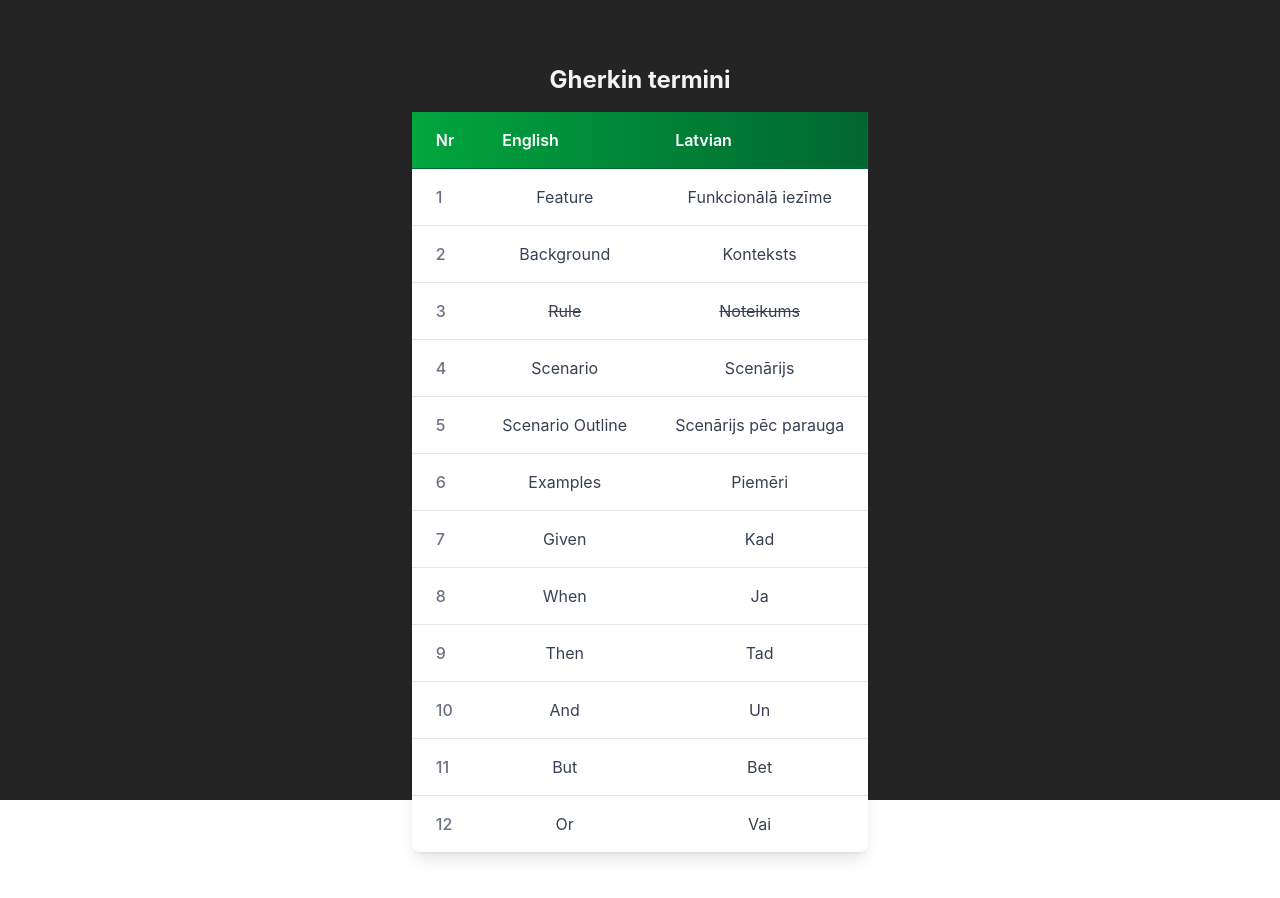
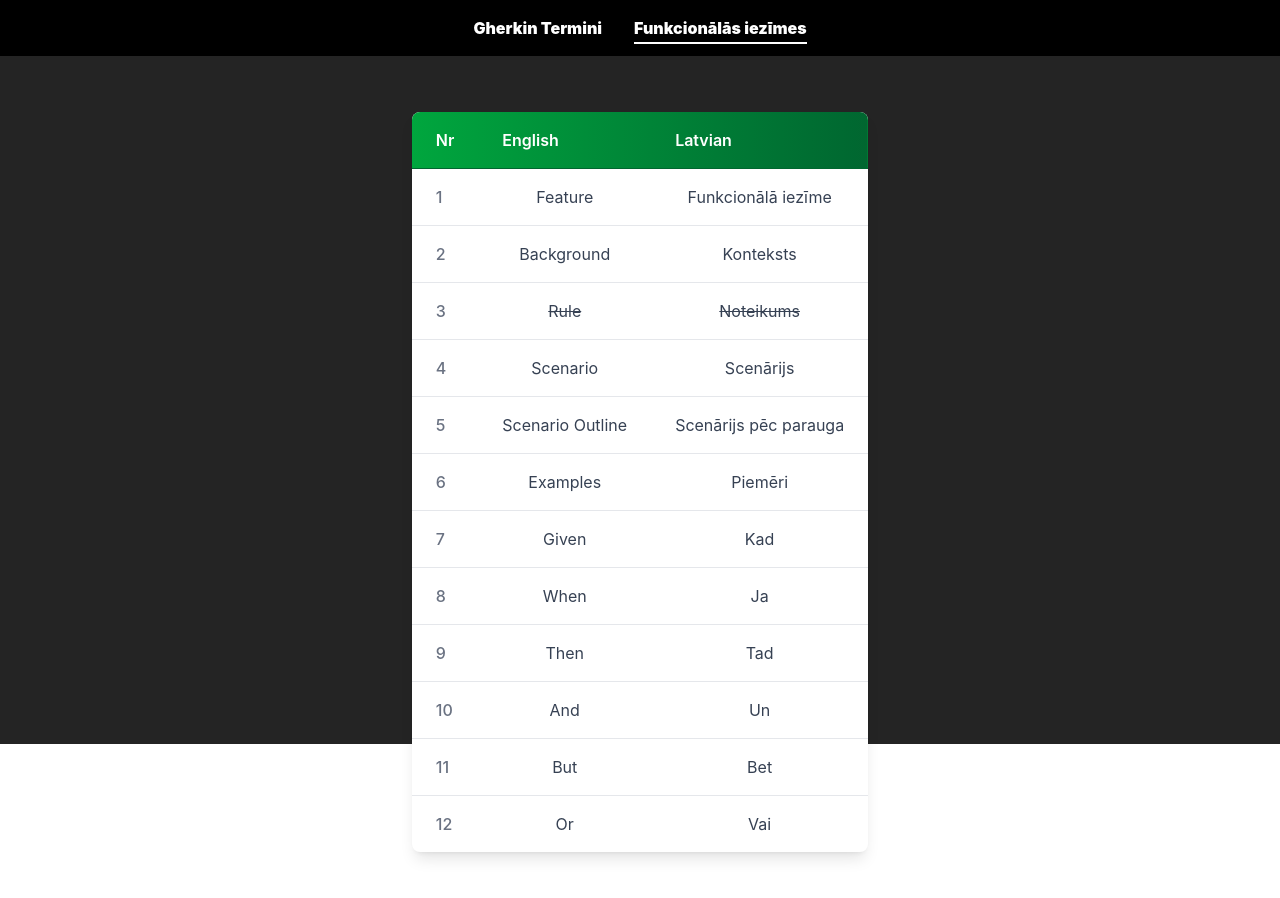
Before and after one commit to Chee3se/Gherkin, a React (Vite) app: page / in a window 1280 px wide. Shown: the top 898 px of the page. Built offline with nearby package versions, Linux system fonts and the light colour scheme; no server answers.

Commit message:
Gherkin fix 10

```diff
--- a/src/App.css
+++ b/src/App.css
@@ -44,9 +44,11 @@
 /* App.css */
 body {
   margin: 0;
-  overflow: hidden;
 }
 
 #root {
   position: relative;
+  left: 0;
+  margin: 0;
+  padding: 0;
 }
--- a/src/App.tsx
+++ b/src/App.tsx
@@ -2,7 +2,8 @@
 import * as THREE from 'three';
 import { GLTF, GLTFLoader } from 'three/examples/jsm/loaders/GLTFLoader.js';
 import './App.css';
-import Translations from './Translations';
+import Main from './components/Main.tsx';
+import Navbar from './components/Navbar.tsx';
 
 function App() {
     useEffect(() => {
@@ -93,7 +94,8 @@
 
     return (
         <>
-            <Translations />
+            <Navbar/>
+            <Main />
         </>
     );
 }
--- /dev/null
+++ b/src/components/Features.tsx
@@ -0,0 +1,69 @@
+export default function Features() {
+    return (
+        <section className="text-white min-h-screen p-8 top-0 relative">
+
+            <div className="max-w-6xl mx-auto space-y-12 relative z-10">
+                {/* Main Content */}
+                <div className="bg-gray-800/50 p-8 rounded-xl backdrop-blur-sm shadow-2xl border border-gray-700">
+                    <h2 className="text-3xl font-black text-white mb-6">Kas un kāpēc ir funkcionālā iezīme?</h2>
+                    <p className="text-gray-300 mb-6 leading-relaxed">
+                        Funkcionālā iezīme ir konkrēta sistēmas funkcionalitāte, kas atbalsta kādu lielāku spēju (capability) vai biznesa mērķi. Tā ir strukturēts apraksts, kas skaidri nosaka, kā sistēma rīkosies noteiktos gadījumos.
+                    </p>
+                    <div className="grid grid-cols-1 md:grid-cols-2 gap-6">
+                        <div className="bg-gray-700/50 p-6 rounded-lg">
+                            <h3 className="text-xl font-bold text-green-400 mb-2">Komunikācija</h3>
+                            <p className="text-gray-300">Nodrošina saprotamu un viennozīmīgu valodu visiem ieinteresētajiem, lai visi dalībnieki saprastu, kā sistēma paredzēti darbojas.</p>
+                        </div>
+                        <div className="bg-gray-700/50 p-6 rounded-lg">
+                            <h3 className="text-xl font-bold text-green-400 mb-2">Verifikācija</h3>
+                            <p className="text-gray-300">Ļauj automatizēti pārbaudīt, vai sistēma rīkojas saskaņā ar aprakstīto uzvedību.</p>
+                        </div>
+                    </div>
+                </div>
+
+                {/* User Stories */}
+                <div className="bg-gray-800/50 p-8 rounded-xl backdrop-blur-sm shadow-2xl border border-gray-700">
+                    <h2 className="text-3xl font-black text-white mb-6">Lietotājstāstu formāts</h2>
+                    <div className="bg-gray-700/50 p-6 rounded-lg text-green-400 font-mono">
+                        Kā [lietotājs/aktors] es vēlos [konkrētu sistēmas uzvedību], lai [sasniegtu konkrētu mērķi]
+                    </div>
+                </div>
+
+                {/* Scenarios */}
+                <div className="bg-gray-800/50 p-8 rounded-xl backdrop-blur-sm shadow-2xl border border-gray-700">
+                    <h2 className="text-3xl font-black text-white mb-6">Scenāriju struktūra</h2>
+                    <div className="grid grid-cols-1 md:grid-cols-3 gap-6">
+                        <div className="bg-green-900/30 p-6 rounded-lg border border-green-700">
+                            <h3 className="text-xl font-bold text-green-400 mb-2">Given</h3>
+                            <p className="text-gray-300">Sākotnējie nosacījumi, kas jāizpilda pirms darbības sākuma</p>
+                        </div>
+                        <div className="bg-blue-900/30 p-6 rounded-lg border border-blue-700">
+                            <h3 className="text-xl font-bold text-blue-400 mb-2">When</h3>
+                            <p className="text-gray-300">Darbība vai notikums, kas izraisa sistēmas reakciju</p>
+                        </div>
+                        <div className="bg-purple-900/30 p-6 rounded-lg border border-purple-700">
+                            <h3 className="text-xl font-bold text-purple-400 mb-2">Then</h3>
+                            <p className="text-gray-300">Sagaidāmais rezultāts vai izmaiņas sistēmas stāvoklī</p>
+                        </div>
+                    </div>
+                </div>
+
+                {/* Rubik's Cube Metaphor */}
+                <div className="bg-gray-800/50 p-8 rounded-xl backdrop-blur-sm shadow-2xl border border-gray-700">
+                    <h2 className="text-3xl font-black text-white mb-6">Rubika kuba perspektīva</h2>
+                    <p className="text-gray-300 leading-relaxed">
+                        Rubika kubs kā metafora ilustrē, ka viena funkcionālā iezīme var tikt apskatīta no dažādām perspektīvām – katra "puse" atklāj citu aspektu vai scenāriju. Tā kā Rubika kubs vienmēr paliek tas pats objekts, mainās tikai skatpunkts, tā arī iezīme saglabā savu būtību, bet tās uzvedība var atšķirties atkarībā no konteksta.
+                    </p>
+                </div>
+
+                {/* Happy Path */}
+                <div className="bg-gray-800/50 p-8 rounded-xl backdrop-blur-sm shadow-2xl border border-gray-700">
+                    <h2 className="text-3xl font-black text-white mb-6">Veiksmīgā iznākuma scenārijs</h2>
+                    <p className="text-gray-300 leading-relaxed">
+                        "Happy Path" ir apraksts, kurā viss notiek saskaņā ar plānu – lietotājs sasniedz mērķi, un sistēma darbojas kā paredzēts, bez nekavējumiem vai kļūdām. Tas ir labākais gadījums, kurā visi iepriekš noteiktie nosacījumi ir izpildīti.
+                    </p>
+                </div>
+            </div>
+        </section>
+    );
+}
--- /dev/null
+++ b/src/components/Main.tsx
@@ -0,0 +1,15 @@
+import Translations from "./Translations";
+import Features from "./Features";
+
+export default function Main() {
+    return (
+        <div className="sections flex overflow-x-auto snap-x snap-mandatory w-screen">
+            <div id="translations" className="flex-shrink-0 w-full snap-start flex justify-center pt-20">
+                <Translations/>
+            </div>
+            <div id="features" className="flex-shrink-0 w-full snap-start h-full flex justify-center pt-20">
+                <Features />
+            </div>
+        </div>
+    );
+}
--- /dev/null
+++ b/src/components/Navbar.tsx
@@ -0,0 +1,61 @@
+import { useEffect, useState, useRef } from 'react';
+
+export default function Navbar() {
+    const [activeSection, setActiveSection] = useState<string>('first');
+    const [underlineStyle, setUnderlineStyle] = useState<{ left?: number; width?: number }>({});
+    const navRef = useRef<HTMLElement>(null);
+
+    useEffect(() => {
+        const sections = document.querySelectorAll<HTMLElement>('.sections > div');
+        const observer = new IntersectionObserver(
+            (entries) => {
+                entries.forEach((entry) => {
+                    if (entry.isIntersecting) {
+                        setActiveSection(entry.target.id);
+                    }
+                });
+            },
+            { threshold: 0.5 }
+        );
+
+        sections.forEach((section) => {
+            observer.observe(section);
+        });
+
+        return () => {
+            sections.forEach((section) => {
+                observer.unobserve(section);
+            });
+        };
+    }, []);
+
+    useEffect(() => {
+        if (navRef.current) {
+            const activeLink = navRef.current.querySelector(`a[href="#${activeSection}"]`) as HTMLAnchorElement | null;
+            if (activeLink) {
+                setUnderlineStyle({
+                    left: activeLink.offsetLeft,
+                    width: activeLink.offsetWidth
+                });
+            }
+        }
+    }, [activeSection]);
+
+    const handleLinkClick = (sectionId: string) => {
+        const section = document.getElementById(sectionId);
+        if (section) {
+            section.scrollIntoView({ behavior: 'smooth' });
+        }
+    };
+
+    return (
+        <nav ref={navRef} className="fixed top-0 w-full bg-black font-black text-white text-center p-4 z-20">
+            <a href="#translations" className="mx-4" onClick={() => handleLinkClick('translations')}>Gherkin Termini</a>
+            <a href="#features" className="mx-4" onClick={() => handleLinkClick('features')}>Funkcionālās iezīmes</a>
+            <div
+                className="absolute bottom-3 h-0.5 bg-white transition-all duration-300"
+                style={underlineStyle}
+            />
+        </nav>
+    );
+}
--- a/src/Translations.tsx
+++ b/src/components/Translations.tsx
@@ -1,14 +1,13 @@
-import Table from "./Table.tsx";
-import THead from "./THead.tsx";
-import TBody from "./TBody.tsx";
-import Row from "./Row.tsx";
-import Data from "./Data.tsx";
+import Table from "./table/Table.tsx";
+import THead from "./table/THead.tsx";
+import TBody from "./table/TBody.tsx";
+import Row from "./table/Row.tsx";
+import Data from "./table/Data.tsx";
 
 export default function Translations() {
     return (
         <div className="p-8 max-w-4xl mx-auto relative z-10">
             <Table>
-                <caption className="text-2xl font-bold mb-4 text-gray-100">Gherkin termini</caption>
                 <THead />
                 <TBody>
                     <Row head={"1"}>
--- a/src/index.css
+++ b/src/index.css
@@ -13,15 +13,6 @@
   text-rendering: optimizeLegibility;
   -webkit-font-smoothing: antialiased;
   -moz-osx-font-smoothing: grayscale;
-}
-
-a {
-  font-weight: 500;
-  color: #646cff;
-  text-decoration: inherit;
-}
-a:hover {
-  color: #535bf2;
 }
 
 body {
```
Also changed, not shown: src/components/table/Data.tsx (renamed from src/Data.tsx), src/components/table/Row.tsx (renamed from src/Row.tsx), src/components/table/TBody.tsx (renamed from src/TBody.tsx), src/components/table/THead.tsx (renamed from src/THead.tsx), src/components/table/Table.tsx (renamed from src/Table.tsx).
